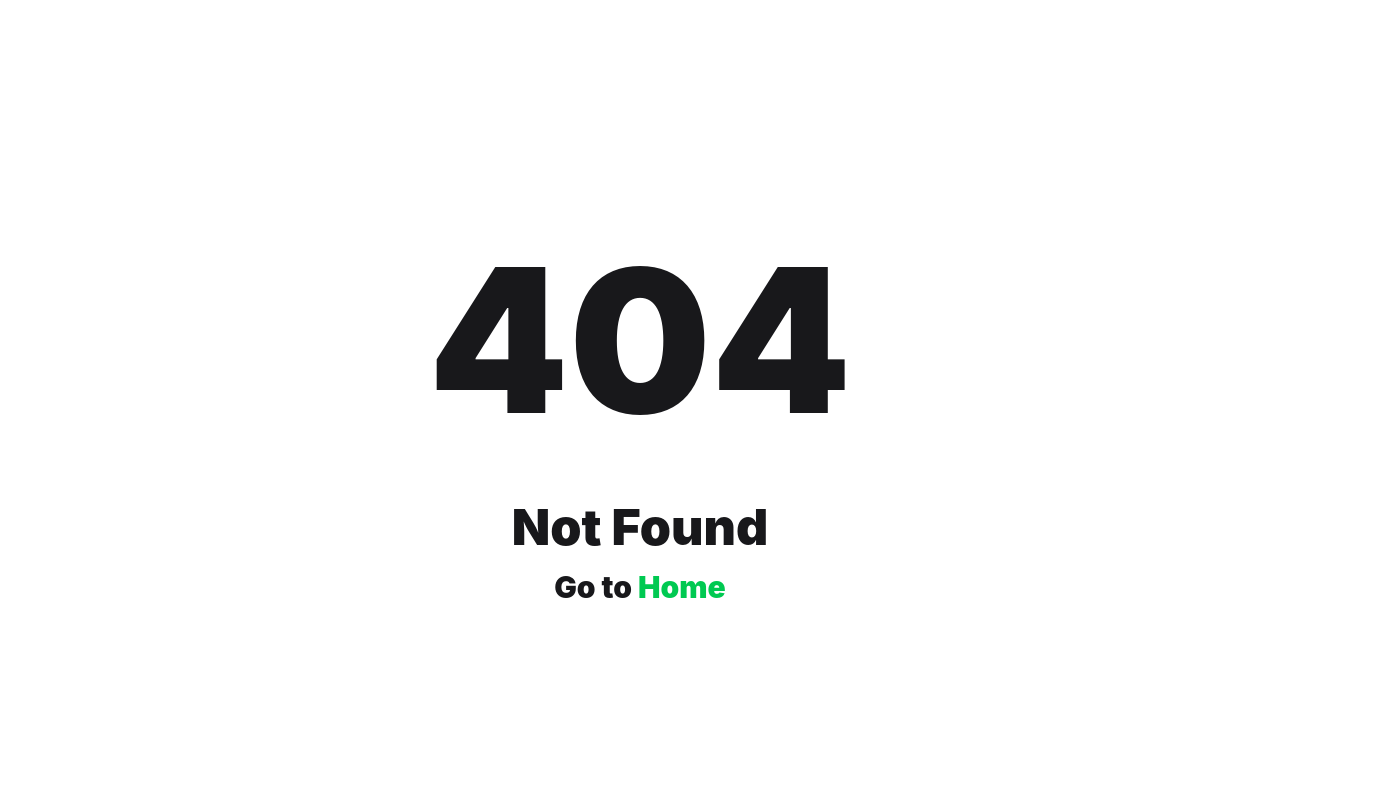
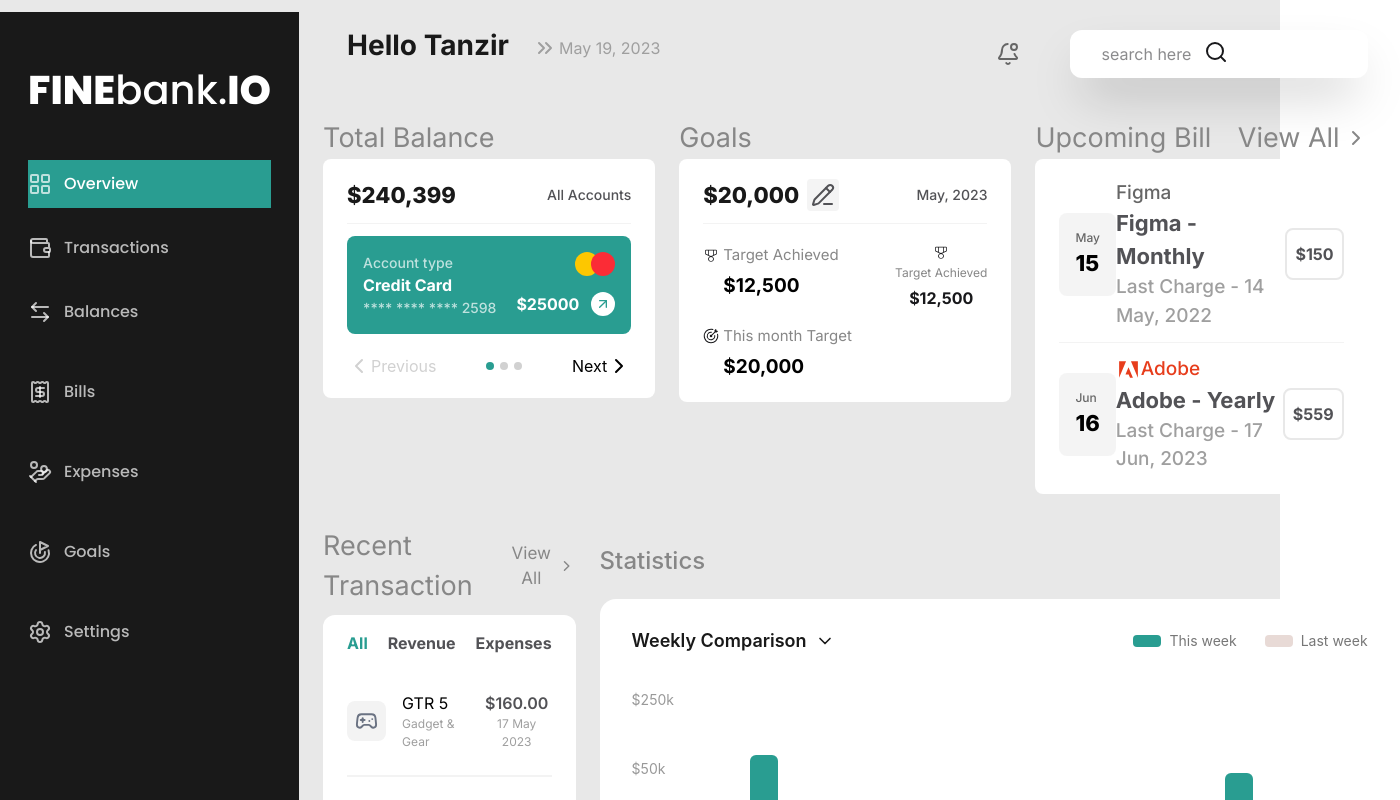
Before and after one commit to Moataz007/Personal-Finance, a React (Vite) app: page / in a window 1280 px wide. Before the commit this address had no page. Shown: the top 800 px of the page, 1400 px wide, since content can reach past the window. Built offline with nearby package versions, Linux system fonts and the light colour scheme; the HTML template or start-up script is replaced by a standard one.

Commit message:
not found fix

```diff
--- a/src/App.jsx
+++ b/src/App.jsx
@@ -16,7 +16,7 @@
           <Route path="login" element={<Loginpage/>}/>
           <Route path="signup" element={<Signuppage/>}/>
           <Route path="forgotpassword" element={<Forgetpassword/>} />
-          <Route path="Home" element={<Homepage/>}/>
+          <Route path="/" element={<Homepage/>}/>
           <Route path="Transactions" element={<Transactions/>}/>
 
           <Route path="*" element={<Notfound/>}/>
```
